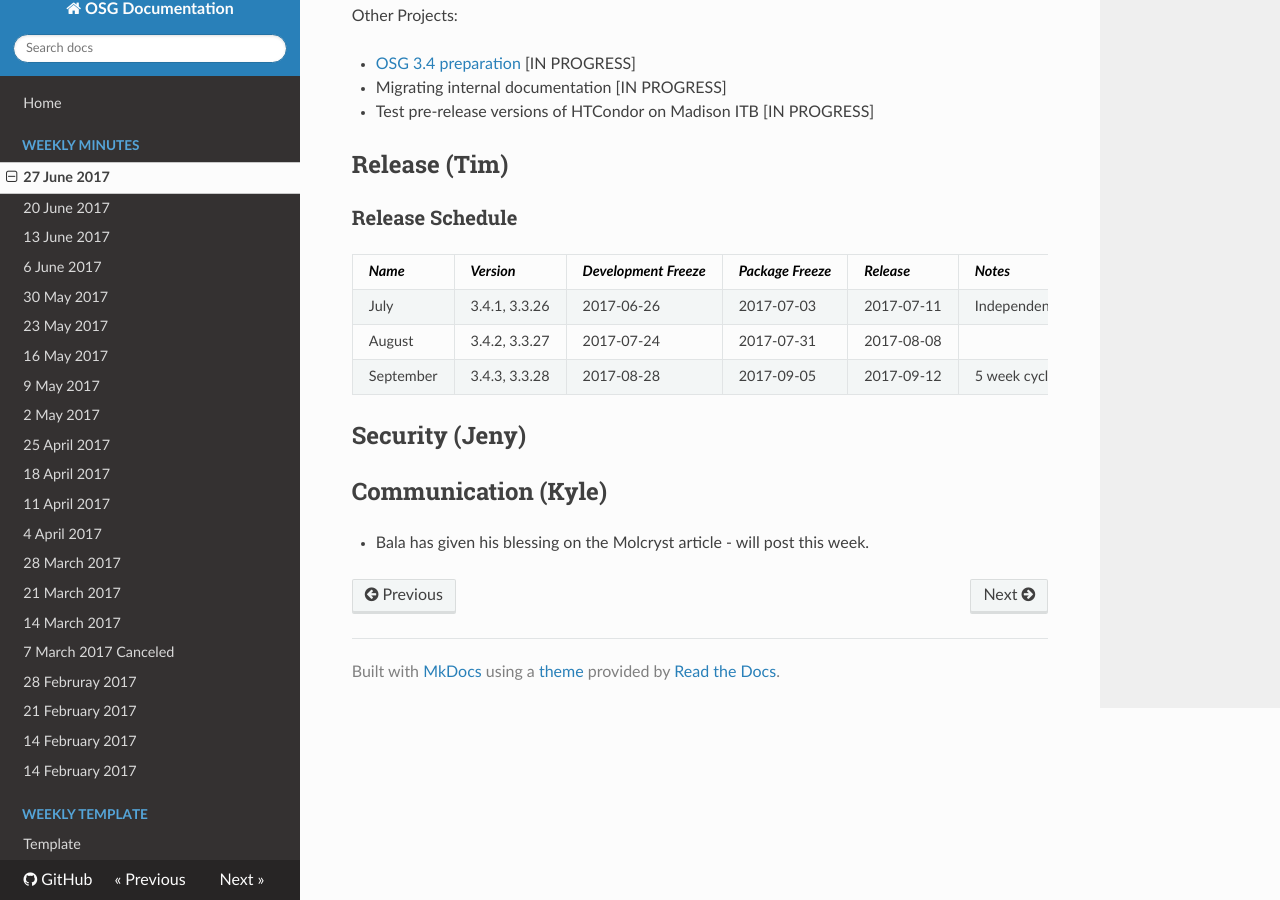
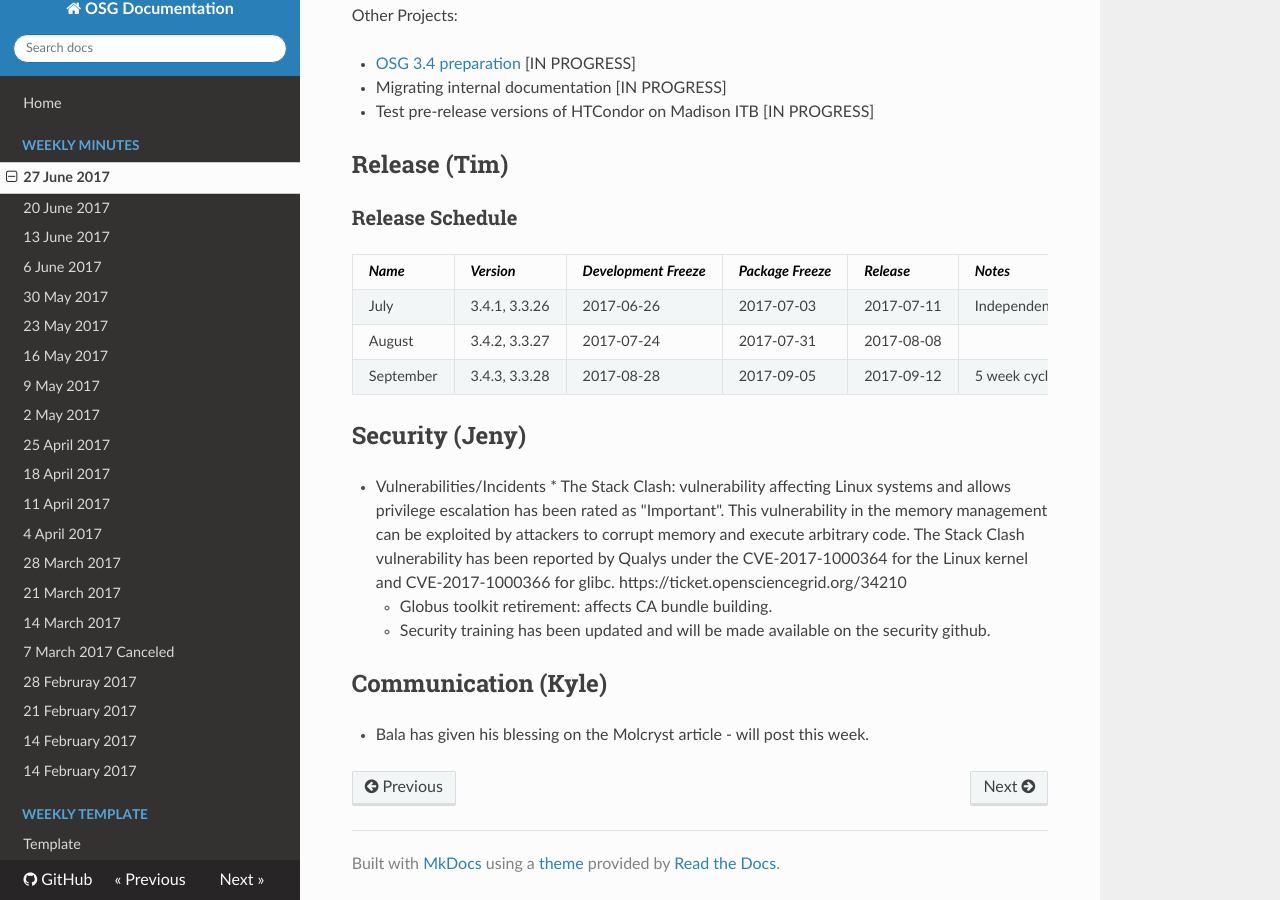
Before and after one commit to zsshah/production, an MkDocs documentation site: the page built from docs/WeeklyMinutes/27June2017.md, in a window 1280 px wide and 900 px high, scrolled down 2291 px. Built offline with MkDocs 1.6.1, drawn with Linux system fonts in a browser that asks for light colours; nearby versions of some CDN libraries; old or Windows-style settings are respelled for this version of MkDocs.

Commit message:
Update 27June2017.md
Update from security

```diff
--- a/docs/WeeklyMinutes/27June2017.md
+++ b/docs/WeeklyMinutes/27June2017.md
@@ -72,6 +72,10 @@ Other Projects:
 | September | 3.4.3, 3.3.28 | 2017-08-28 | 2017-09-05 | 2017-09-12 | 5 week cycle |
 
 ## Security (Jeny)
+   * Vulnerabilities/Incidents
+        * The Stack Clash: vulnerability affecting Linux systems and allows privilege escalation has been rated as "Important". This vulnerability in the memory management can be exploited by attackers to corrupt memory and execute arbitrary code. The Stack Clash vulnerability has been reported by Qualys under the CVE-2017-1000364 for the Linux kernel and CVE-2017-1000366 for glibc. https://ticket.opensciencegrid.org/34210
+    * Globus toolkit retirement: affects CA bundle building.
+    * Security training has been updated and will be made available on the security github.
 
 ## Communication (Kyle)
 
```
